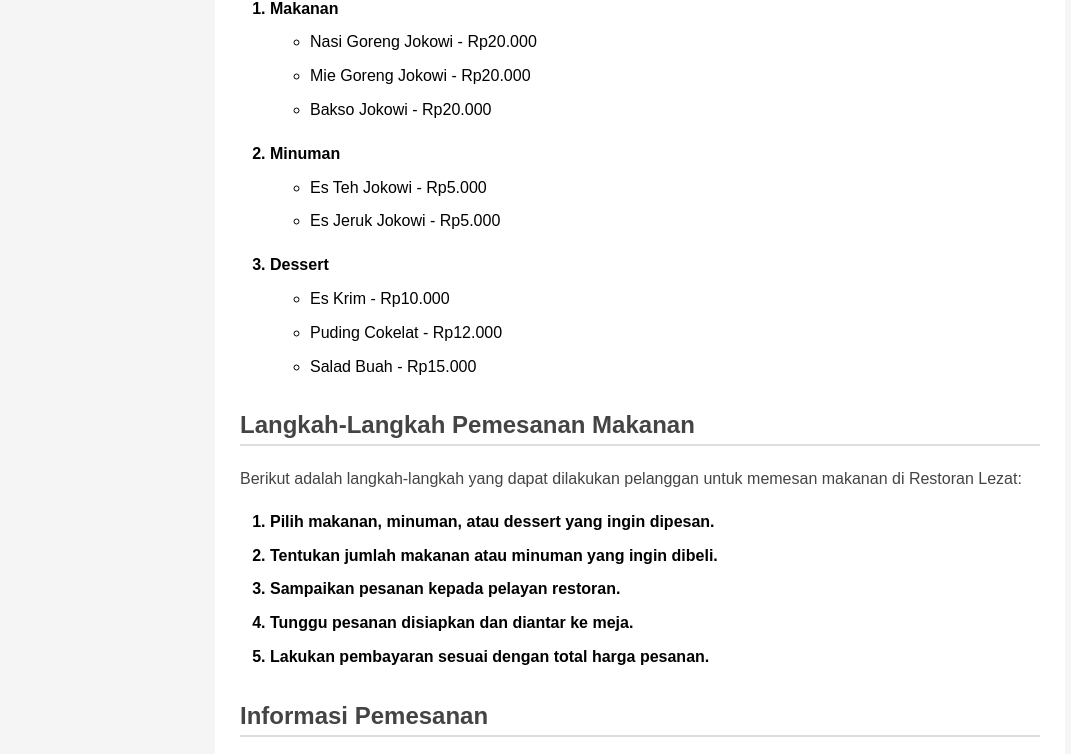
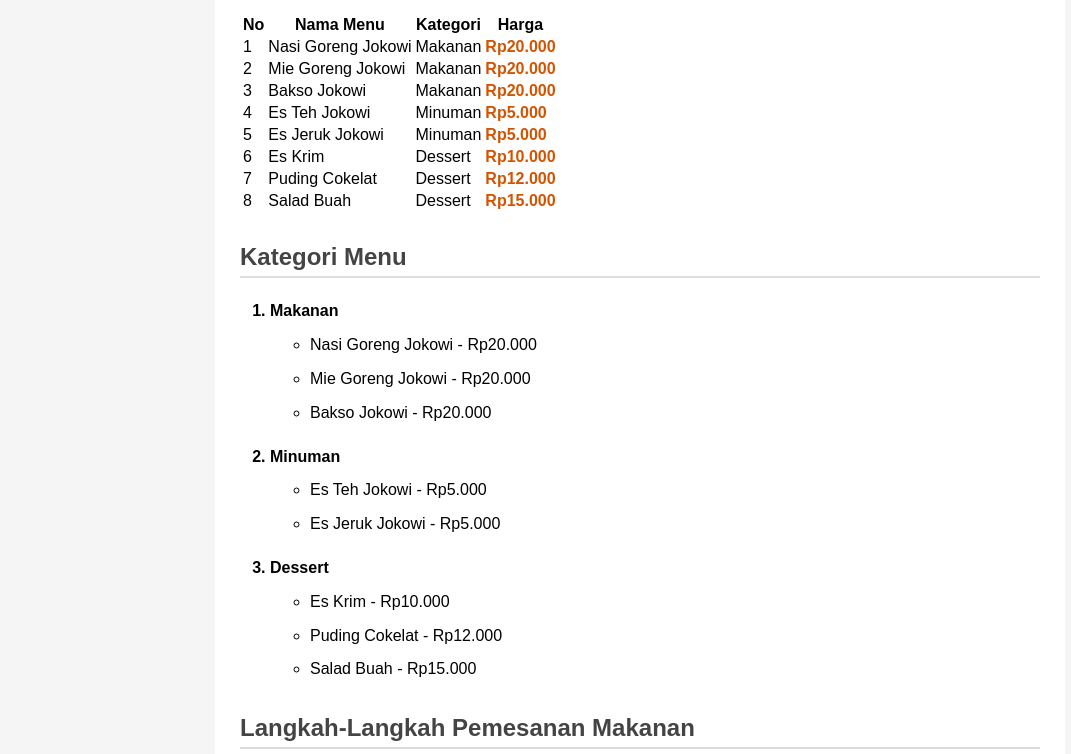
Before and after one commit to Koharu1265/pemrograman-web, a plain HTML site: page menu.html in a window 1280 px wide. Shown: the part 375-1129 px from the top of the page, without its empty margins (0-1071 px from the left). Drawn offline with Linux system fonts and the light colour scheme.

Commit message:
Update menu.html

````diff
--- a/menu.html
+++ b/menu.html
@@ -1,13 +1,18 @@
 <!DOCTYPE html>
+
 <html>
 <head>
     <title>Daftar Menu Restoran</title>
 
+```
 <link rel="stylesheet" href="style.css">
+```
+
 </head>
 
 <body>
 
+```
 <div class="container">
 
     <!-- JUDUL -->
@@ -17,7 +22,7 @@
     <div class="nav">
         <a href="index.html">Home</a>
         <a href="profile.html">Profile</a>
-            <a href="aboutus.html">Kenapa</a>
+        <a href="aboutus.html">Kenapa kami?</a>
         <a href="menu.html">Daftar Menu</a>
     </div>
 
@@ -30,10 +35,82 @@
     </p>
 
 
+    <!-- TABEL DAFTAR MENU -->
+    <h2>Daftar Menu Restoran</h2>
+
+    <table class="menu-table">
+
+        <tr>
+            <th>No</th>
+            <th>Nama Menu</th>
+            <th>Kategori</th>
+            <th>Harga</th>
+        </tr>
+
+        <tr>
+            <td>1</td>
+            <td>Nasi Goreng Jokowi</td>
+            <td>Makanan</td>
+            <td class="harga">Rp20.000</td>
+        </tr>
+
+        <tr>
+            <td>2</td>
+            <td>Mie Goreng Jokowi</td>
+            <td>Makanan</td>
+            <td class="harga">Rp20.000</td>
+        </tr>
+
+        <tr>
+            <td>3</td>
+            <td>Bakso Jokowi</td>
+            <td>Makanan</td>
+            <td class="harga">Rp20.000</td>
+        </tr>
+
+        <tr>
+            <td>4</td>
+            <td>Es Teh Jokowi</td>
+            <td>Minuman</td>
+            <td class="harga">Rp5.000</td>
+        </tr>
+
+        <tr>
+            <td>5</td>
+            <td>Es Jeruk Jokowi</td>
+            <td>Minuman</td>
+            <td class="harga">Rp5.000</td>
+        </tr>
+
+        <tr>
+            <td>6</td>
+            <td>Es Krim</td>
+            <td>Dessert</td>
+            <td class="harga">Rp10.000</td>
+        </tr>
+
+        <tr>
+            <td>7</td>
+            <td>Puding Cokelat</td>
+            <td>Dessert</td>
+            <td class="harga">Rp12.000</td>
+        </tr>
+
+        <tr>
+            <td>8</td>
+            <td>Salad Buah</td>
+            <td>Dessert</td>
+            <td class="harga">Rp15.000</td>
+        </tr>
+
+    </table>
+
+
     <!-- NESTED LIST -->
     <h2>Kategori Menu</h2>
 
     <ol>
+
         <li>
             Makanan
             <ul>
@@ -59,6 +136,7 @@
                 <li>Salad Buah - Rp15.000</li>
             </ul>
         </li>
+
     </ol>
 
 
@@ -72,14 +150,26 @@
 
     <ol>
         <li>Pilih makanan, minuman, atau dessert yang ingin dipesan.</li>
-            <li>Tentukan jumlah makanan atau minuman yang ingin dibeli.</li>
-            <li>Sampaikan pesanan kepada pelayan restoran.</li>
-            <li>Tunggu pesanan disiapkan dan diantar ke meja.</li>
-            <li>Lakukan pembayaran sesuai dengan total harga pesanan.</li>
+
+        <li>
+            Tentukan jumlah makanan atau minuman yang ingin dibeli.
+        </li>
+
+        <li>
+            Sampaikan pesanan kepada pelayan restoran.
+        </li>
+
+        <li>
+            Tunggu pesanan disiapkan dan diantar ke meja.
+        </li>
+
+        <li>
+            Lakukan pembayaran sesuai dengan total harga pesanan.
+        </li>
     </ol>
 
 
-        <!-- PENUTUP -->
+    <!-- INFORMASI PEMESANAN -->
     <h2>Informasi Pemesanan</h2>
 
     <p>
@@ -101,6 +191,7 @@
     </p>
 
 </div>
+```
 
 </body>
 </html>
````
Lines whose indentation alone changed are shown as unchanged.
